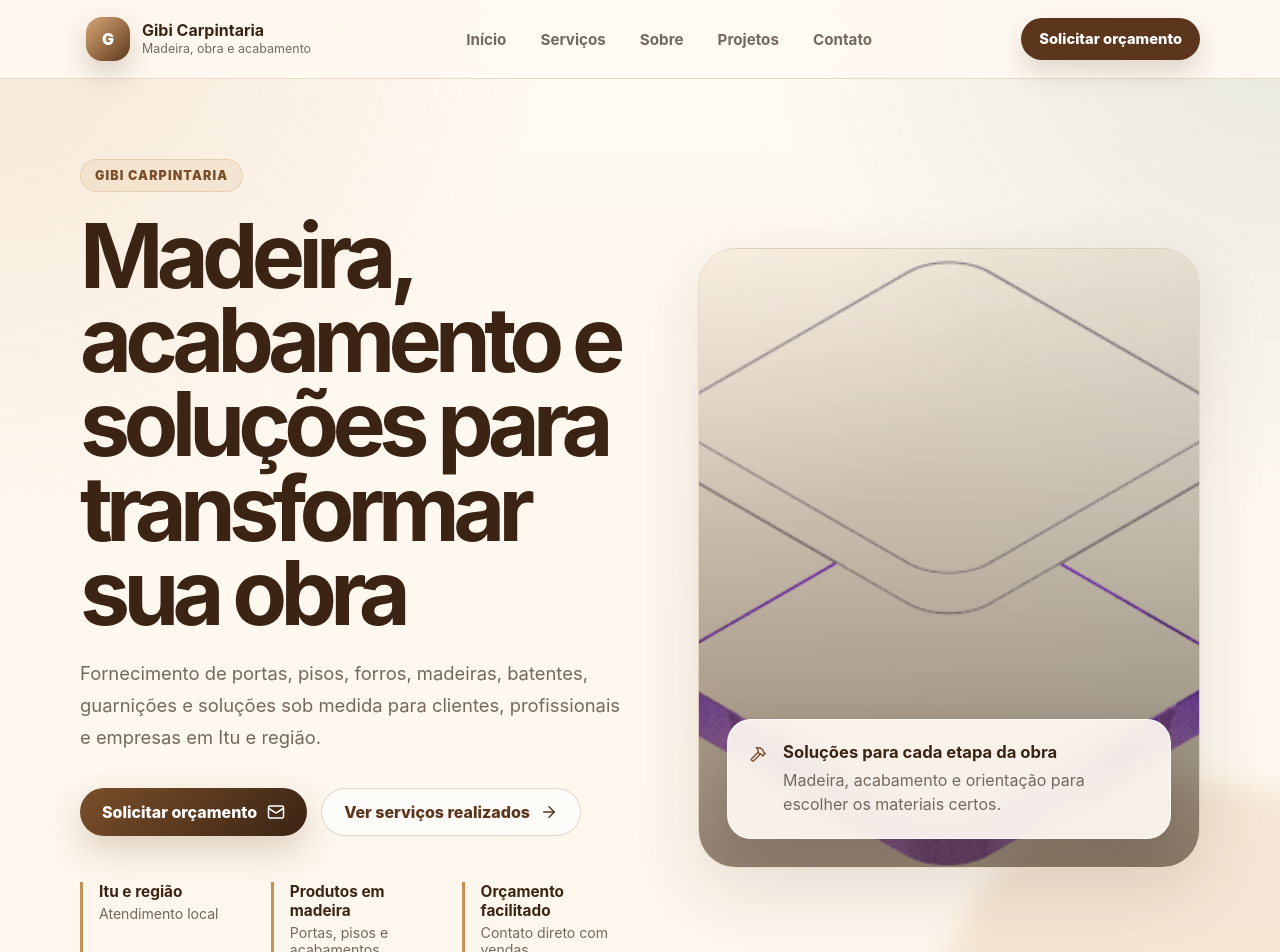
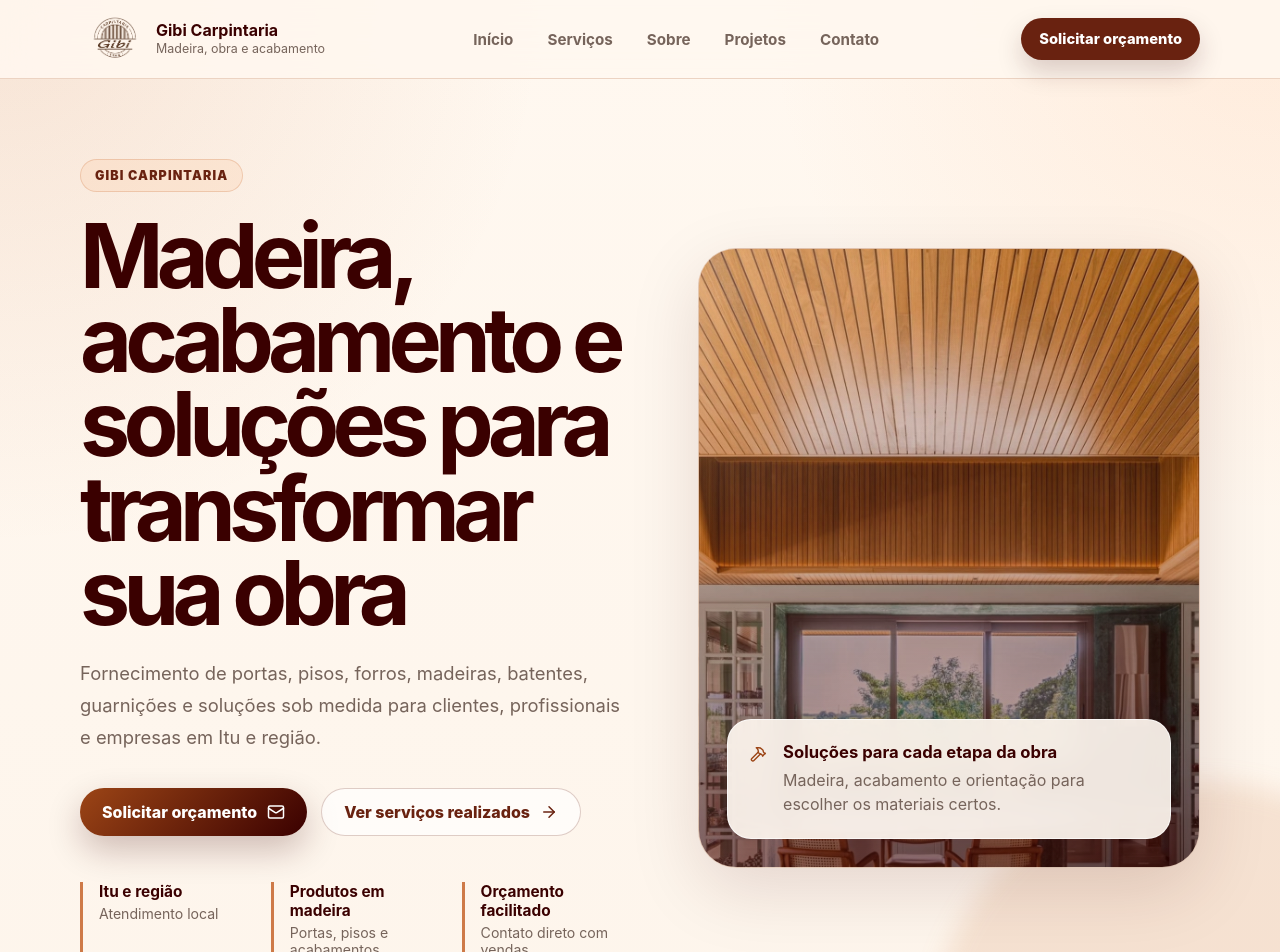
Before and after one commit to PontesDiogo/gibi-carpintaria-site, a React (Vite) app: page / in a window 1280 px wide. Shown: the top 952 px of the page. Built offline with nearby package versions, Linux system fonts and the light colour scheme.

Commit message:
style: ajusta exibição e visual

```diff
--- a/src/components/home/HeroSection.tsx
+++ b/src/components/home/HeroSection.tsx
@@ -1,5 +1,6 @@
+import type { CSSProperties } from 'react'
 import { ArrowRight, Hammer, Mail } from 'lucide-react'
-import heroImage from '../../assets/hero.png'
+import heroImage from '../../assets/images/hero-gibi-carpintaria.png'
 
 export function HeroSection() {
   return (
@@ -52,7 +53,7 @@ export function HeroSection() {
         <div className="hero__visual">
           <div
             className="hero__image"
-            style={{ '--hero-image': `url(${heroImage})` } as React.CSSProperties}
+            style={{ '--hero-image': `url(${heroImage})` } as CSSProperties}
           >
             <div className="hero__floating-card">
               <Hammer size={24} />
--- a/src/components/layout/Footer.tsx
+++ b/src/components/layout/Footer.tsx
@@ -1,3 +1,5 @@
+import logoGibiIcon from '../../assets/logos/logo-gibi-icon.png'
+
 export function Footer() {
   const currentYear = new Date().getFullYear()
 
@@ -5,7 +7,9 @@ export function Footer() {
     <footer className="footer">
       <div className="container footer__content">
         <div className="footer__brand">
-          <span className="footer__logo">G</span>
+          <span className="footer__logo">
+            <img src={logoGibiIcon} alt="Logo Gibi Carpintaria" />
+          </span>
 
           <div>
             <strong>Gibi Carpintaria</strong>
--- a/src/components/layout/Navbar.tsx
+++ b/src/components/layout/Navbar.tsx
@@ -1,5 +1,6 @@
 import { Menu, X } from 'lucide-react'
 import { useState } from 'react'
+import logoGibiIcon from '../../assets/logos/logo-gibi-icon.png'
 
 export function Navbar() {
   const [isOpen, setIsOpen] = useState(false)
@@ -21,7 +22,9 @@ export function Navbar() {
           onClick={() => scrollToSection('inicio')}
           aria-label="Ir para o início"
         >
-          <span className="navbar__logo">G</span>
+          <span className="navbar__logo">
+            <img src={logoGibiIcon} alt="Logo Gibi Carpintaria" />
+          </span>
 
           <div>
             <strong>Gibi Carpintaria</strong>
--- a/src/styles/global.css
+++ b/src/styles/global.css
@@ -1,30 +1,22 @@
 :root {
-  /* Paleta Areia de Bordo / Madeira */
-  --color-sand-50: #fffaf2;
-  --color-sand-100: #f7ead8;
-  --color-sand-200: #edd8bb;
+  /* Paleta madeira avermelhada / areia */
+  --color-wood-950: #3a0000;
+  --color-wood-800: #692210;
+  --color-wood-600: #9c4516;
+  --color-wood-400: #ce7a48;
+  --color-wood-200: #ffb17c;
 
-  --color-maple-100: #f1dcc2;
-  --color-maple-200: #e8c79f;
-  --color-maple-400: #c99055;
-  --color-maple-500: #b9783d;
-
-  --color-wood-600: #946235;
-  --color-wood-700: #7a4f2a;
-  --color-wood-800: #5b351c;
-  --color-wood-900: #3b2414;
-
-  --color-moss-600: #58745d;
-  --color-moss-700: #3f5f46;
-  --color-moss-900: #22392a;
+  --color-sand-50: #fff8f0;
+  --color-sand-100: #f8eadc;
+  --color-sand-200: #ecd3bd;
 
   --color-white: #ffffff;
-  --color-text: #2d2118;
-  --color-muted: #75685c;
-  --color-border: #e7d6bf;
+  --color-text: #2b1711;
+  --color-muted: #76645b;
+  --color-border: #ead0bd;
 
-  --shadow-soft: 0 22px 70px rgba(59, 36, 20, 0.12);
-  --shadow-card: 0 14px 42px rgba(59, 36, 20, 0.1);
+  --shadow-soft: 0 22px 70px rgba(58, 0, 0, 0.13);
+  --shadow-card: 0 14px 42px rgba(58, 0, 0, 0.1);
 
   font-family:
     Inter,
@@ -57,8 +49,8 @@ body {
   min-height: 100vh;
   margin: 0;
   background:
-    radial-gradient(circle at top left, rgba(201, 144, 85, 0.18), transparent 34rem),
-    radial-gradient(circle at top right, rgba(63, 95, 70, 0.12), transparent 32rem),
+    radial-gradient(circle at top left, rgba(206, 122, 72, 0.16), transparent 34rem),
+    radial-gradient(circle at top right, rgba(255, 177, 124, 0.18), transparent 32rem),
     linear-gradient(180deg, var(--color-sand-50) 0%, var(--color-sand-100) 100%);
 }
 
@@ -156,23 +148,23 @@ img {
 }
 
 .btn--primary {
-  background: linear-gradient(135deg, var(--color-wood-700), var(--color-wood-900));
+  background: linear-gradient(135deg, var(--color-wood-600), var(--color-wood-950));
   color: var(--color-white);
-  box-shadow: 0 14px 34px rgba(122, 79, 42, 0.24);
+  box-shadow: 0 14px 34px rgba(58, 0, 0, 0.24);
 }
 
 .btn--primary:hover {
-  box-shadow: 0 18px 38px rgba(122, 79, 42, 0.3);
+  box-shadow: 0 18px 38px rgba(58, 0, 0, 0.3);
 }
 
 .btn--secondary {
-  border: 1px solid rgba(122, 79, 42, 0.22);
+  border: 1px solid rgba(105, 34, 16, 0.22);
   background: rgba(255, 255, 255, 0.66);
   color: var(--color-wood-800);
 }
 
 .btn--secondary:hover {
-  border-color: rgba(122, 79, 42, 0.4);
+  border-color: rgba(105, 34, 16, 0.4);
   background: rgba(255, 255, 255, 0.9);
 }
 
@@ -189,3 +181,18 @@ img {
     width: min(100% - 24px, 1120px);
   }
 }
+.section-badge {
+  display: inline-flex;
+  width: fit-content;
+  align-items: center;
+  gap: 8px;
+  padding: 8px 14px;
+  border: 1px solid rgba(206, 122, 72, 0.28);
+  border-radius: 999px;
+  background: rgba(255, 177, 124, 0.16);
+  color: var(--color-wood-800);
+  font-size: 0.78rem;
+  font-weight: 900;
+  letter-spacing: 0.09em;
+  text-transform: uppercase;
+}
--- a/src/styles/layout.css
+++ b/src/styles/layout.css
@@ -6,8 +6,8 @@
   position: sticky;
   z-index: 50;
   top: 0;
-  border-bottom: 1px solid rgba(231, 214, 191, 0.9);
-  background: rgba(255, 250, 242, 0.88);
+  border-bottom: 1px solid rgba(234, 208, 189, 0.9);
+  background: rgba(255, 248, 240, 0.88);
   backdrop-filter: blur(18px);
 }
 
@@ -24,7 +24,7 @@
   align-items: center;
   gap: 12px;
   background: transparent;
-  color: var(--color-wood-900);
+  color: var(--color-wood-950);
   text-align: left;
 }
 
@@ -44,18 +44,38 @@
 .navbar__logo,
 .footer__logo {
   display: inline-flex;
-  width: 44px;
-  height: 44px;
-  flex: 0 0 44px;
   align-items: center;
   justify-content: center;
-  border-radius: 16px;
-  background:
-    linear-gradient(135deg, rgba(255, 255, 255, 0.18), transparent),
-    linear-gradient(135deg, var(--color-maple-400), var(--color-wood-800));
-  color: var(--color-white);
-  font-weight: 950;
-  box-shadow: 0 12px 28px rgba(91, 53, 28, 0.22);
+  overflow: visible;
+  background: transparent;
+  border-radius: 0;
+  box-shadow: none;
+}
+
+/* Logo da navbar */
+.navbar__logo {
+  width: 58px;
+  height: 58px;
+  flex: 0 0 58px;
+}
+
+.navbar__logo img {
+  width: 58px;
+  height: 58px;
+  object-fit: contain;
+}
+
+/* Logo do footer */
+.footer__logo {
+  width: 72px;
+  height: 72px;
+  flex: 0 0 72px;
+}
+
+.footer__logo img {
+  width: 72px;
+  height: 72px;
+  object-fit: contain;
 }
 
 .navbar__links {
@@ -88,13 +108,13 @@
   font-size: 0.92rem;
   font-weight: 850;
   text-decoration: none;
-  box-shadow: 0 12px 26px rgba(91, 53, 28, 0.18);
+  box-shadow: 0 12px 26px rgba(58, 0, 0, 0.18);
 }
 
 .navbar__menu {
   display: none;
   background: transparent;
-  color: var(--color-wood-900);
+  color: var(--color-wood-950);
 }
 
 /* =========================
@@ -116,7 +136,7 @@
   width: 34rem;
   height: 34rem;
   border-radius: 999px;
-  background: rgba(201, 144, 85, 0.16);
+  background: rgba(206, 122, 72, 0.16);
   content: '';
   filter: blur(12px);
 }
@@ -133,7 +153,7 @@
 .hero__text h1 {
   max-width: 760px;
   margin: 22px 0 22px;
-  color: var(--color-wood-900);
+  color: var(--color-wood-950);
   font-size: clamp(3rem, 7vw, 5.7rem);
   line-height: 0.94;
   letter-spacing: -0.075em;
@@ -163,12 +183,12 @@
 
 .hero__highlights div {
   padding-left: 16px;
-  border-left: 3px solid var(--color-maple-400);
+  border-left: 3px solid var(--color-wood-400);
 }
 
 .hero__highlights strong {
   display: block;
-  color: var(--color-wood-900);
+  color: var(--color-wood-950);
   font-size: 0.96rem;
 }
 
@@ -187,10 +207,10 @@
   position: relative;
   min-height: 620px;
   overflow: hidden;
-  border: 1px solid rgba(231, 214, 191, 0.9);
+  border: 1px solid rgba(234, 208, 189, 0.9);
   border-radius: 38px;
   background:
-    linear-gradient(180deg, rgba(59, 36, 20, 0.02), rgba(59, 36, 20, 0.55)),
+    linear-gradient(180deg, rgba(58, 0, 0, 0.02), rgba(58, 0, 0, 0.5)),
     var(--hero-image);
   background-position: center;
   background-size: cover;
@@ -201,8 +221,8 @@
   position: absolute;
   inset: 0;
   background:
-    radial-gradient(circle at top left, rgba(255, 250, 242, 0.24), transparent 38%),
-    linear-gradient(135deg, rgba(201, 144, 85, 0.12), rgba(63, 95, 70, 0.1));
+    radial-gradient(circle at top left, rgba(255, 248, 240, 0.24), transparent 38%),
+    linear-gradient(135deg, rgba(206, 122, 72, 0.12), rgba(105, 34, 16, 0.08));
   content: '';
   pointer-events: none;
 }
@@ -219,18 +239,18 @@
   padding: 22px;
   border: 1px solid rgba(255, 255, 255, 0.68);
   border-radius: 24px;
-  background: rgba(255, 250, 242, 0.92);
-  box-shadow: 0 20px 45px rgba(59, 36, 20, 0.18);
+  background: rgba(255, 248, 240, 0.92);
+  box-shadow: 0 20px 45px rgba(58, 0, 0, 0.18);
   backdrop-filter: blur(12px);
 }
 
 .hero__floating-card svg {
-  color: var(--color-wood-700);
+  color: var(--color-wood-600);
 }
 
 .hero__floating-card strong {
   display: block;
-  color: var(--color-wood-900);
+  color: var(--color-wood-950);
   font-size: 1.04rem;
 }
 
@@ -256,10 +276,10 @@
   min-height: 260px;
   overflow: hidden;
   padding: 28px;
-  border: 1px solid rgba(231, 214, 191, 0.95);
+  border: 1px solid rgba(234, 208, 189, 0.95);
   border-radius: 28px;
   background:
-    linear-gradient(180deg, rgba(255, 255, 255, 0.78), rgba(255, 250, 242, 0.84));
+    linear-gradient(180deg, rgba(255, 255, 255, 0.78), rgba(255, 248, 240, 0.84));
   box-shadow: var(--shadow-card);
 }
 
@@ -269,7 +289,7 @@
   right: 0;
   width: 110px;
   height: 110px;
-  background: radial-gradient(circle, rgba(201, 144, 85, 0.16), transparent 70%);
+  background: radial-gradient(circle, rgba(255, 177, 124, 0.2), transparent 70%);
   content: '';
 }
 
@@ -280,13 +300,13 @@
   align-items: center;
   justify-content: center;
   border-radius: 18px;
-  background: rgba(201, 144, 85, 0.14);
-  color: var(--color-wood-700);
+  background: rgba(255, 177, 124, 0.18);
+  color: var(--color-wood-600);
 }
 
 .service-card h3 {
   margin: 24px 0 10px;
-  color: var(--color-wood-900);
+  color: var(--color-wood-950);
   font-size: 1.3rem;
 }
 
@@ -313,10 +333,10 @@
 
 .about__image {
   min-height: 520px;
-  border: 1px solid rgba(231, 214, 191, 0.9);
+  border: 1px solid rgba(234, 208, 189, 0.9);
   border-radius: 34px;
   background:
-    linear-gradient(180deg, rgba(59, 36, 20, 0.02), rgba(59, 36, 20, 0.48)),
+    linear-gradient(180deg, rgba(58, 0, 0, 0.02), rgba(58, 0, 0, 0.48)),
     url('https://images.unsplash.com/photo-1504917595217-d4dc5ebe6122?auto=format&fit=crop&w=1200&q=80');
   background-position: center;
   background-size: cover;
@@ -325,7 +345,7 @@
 
 .about__text h2 {
   margin: 18px 0 18px;
-  color: var(--color-wood-900);
+  color: var(--color-wood-950);
   font-size: clamp(2rem, 4vw, 3.3rem);
   line-height: 1.04;
   letter-spacing: -0.045em;
@@ -352,7 +372,7 @@
 }
 
 .about__item svg {
-  color: var(--color-moss-700);
+  color: var(--color-wood-600);
 }
 
 /* =========================
@@ -367,9 +387,9 @@
 
 .project-card {
   overflow: hidden;
-  border: 1px solid rgba(231, 214, 191, 0.95);
+  border: 1px solid rgba(234, 208, 189, 0.95);
   border-radius: 28px;
-  background: rgba(255, 250, 242, 0.88);
+  background: rgba(255, 248, 240, 0.88);
   box-shadow: var(--shadow-card);
 }
 
@@ -404,7 +424,7 @@
 
 .project-card h3 {
   margin: 12px 0 10px;
-  color: var(--color-wood-900);
+  color: var(--color-wood-950);
   font-size: 1.28rem;
   line-height: 1.2;
 }
@@ -425,7 +445,7 @@
 .project-card__tags span {
   padding: 6px 10px;
   border-radius: 999px;
-  background: rgba(201, 144, 85, 0.14);
+  background: rgba(255, 177, 124, 0.18);
   color: var(--color-wood-800);
   font-size: 0.78rem;
   font-weight: 850;
@@ -436,7 +456,7 @@
   align-items: center;
   gap: 8px;
   margin-top: 22px;
-  color: var(--color-wood-700);
+  color: var(--color-wood-600);
   font-weight: 900;
   text-decoration: none;
 }
@@ -447,8 +467,8 @@
 
 .contact {
   background:
-    linear-gradient(135deg, rgba(59, 36, 20, 0.98), rgba(91, 53, 28, 0.94)),
-    radial-gradient(circle at top right, rgba(201, 144, 85, 0.42), transparent 30rem);
+    linear-gradient(135deg, rgba(58, 0, 0, 0.98), rgba(105, 34, 16, 0.94)),
+    radial-gradient(circle at top right, rgba(255, 177, 124, 0.35), transparent 30rem);
   color: var(--color-white);
 }
 
@@ -497,7 +517,7 @@
   padding: 34px;
   border: 1px solid rgba(255, 255, 255, 0.24);
   border-radius: 30px;
-  background: rgba(255, 250, 242, 0.1);
+  background: rgba(255, 248, 240, 0.1);
   box-shadow: 0 24px 80px rgba(0, 0, 0, 0.24);
   backdrop-filter: blur(12px);
 }
@@ -522,9 +542,11 @@
 ========================= */
 
 .footer {
+  border-top: 1px solid rgba(234, 208, 189, 0.9);
   background:
-    linear-gradient(180deg, var(--color-wood-900), #241309);
-  color: var(--color-white);
+    linear-gradient(180deg, var(--color-sand-100), var(--color-sand-50));
+  color: var(--color-text);
+  box-shadow: 0 -18px 50px rgba(58, 0, 0, 0.08);
 }
 
 .footer__content {
@@ -541,13 +563,14 @@
 }
 
 .footer__brand strong {
+  color: var(--color-wood-950);
   font-size: 1.1rem;
 }
 
 .footer__brand p {
   max-width: 440px;
   margin: 8px 0 0;
-  color: rgba(255, 255, 255, 0.7);
+  color: var(--color-muted);
   line-height: 1.6;
 }
 
@@ -559,23 +582,25 @@
 }
 
 .footer__links a {
-  color: rgba(255, 255, 255, 0.78);
+  color: var(--color-muted);
   text-decoration: none;
+  transition: color 0.2s ease;
 }
 
 .footer__links a:hover {
-  color: var(--color-white);
+  color: var(--color-wood-600);
 }
 
 .footer__contact span {
-  color: rgba(255, 255, 255, 0.72);
+  color: var(--color-muted);
 }
 
 .footer__bottom {
   padding: 18px 0;
-  border-top: 1px solid rgba(255, 255, 255, 0.12);
-  color: rgba(255, 255, 255, 0.64);
+  border-top: 1px solid rgba(234, 208, 189, 0.9);
+  color: var(--color-muted);
   text-align: center;
+  background: rgba(255, 248, 240, 0.6);
 }
 
 /* =========================
```
Also changed, not shown: src/assets/images/hero-gibi-carpintaria.png (added), src/assets/logos/logo-gibi-icon.png (added).
